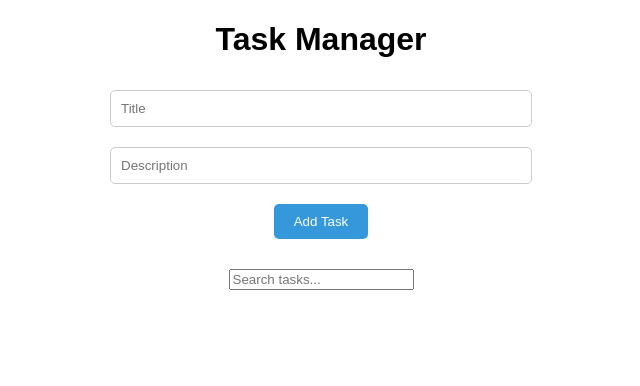
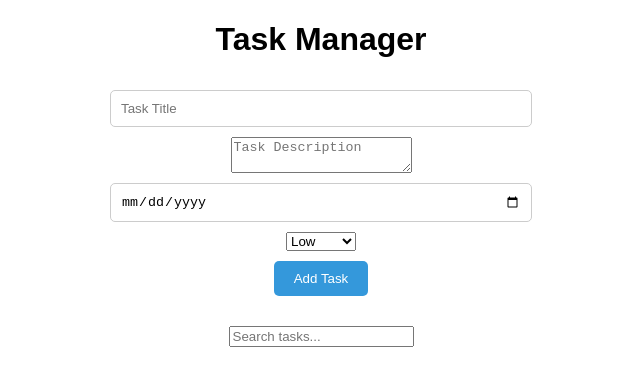
Before and after one commit to BijithBMaman/Task-manager, a React (Create React App) app: page / in a window 1280 px wide. Shown: the top 386 px of the page, without its empty margins (319-959 px from the left). Built offline with nearby package versions, Linux system fonts and the light colour scheme.

Commit message:
Update TaskForm.js to include due date and priority, and ensure unique task titles

```diff
--- a/src/TaskForm.js
+++ b/src/TaskForm.js
@@ -1,13 +1,21 @@
 import React, { useState, useEffect } from 'react';
+import {  isValidDueDate } from './TaskUtils';
 
-const TaskForm = ({ addTask, editTask, taskToEdit, setTaskToEdit }) => {
+const TaskForm = ({ addTask, editTask, taskToEdit, setTaskToEdit, onSubmit, onCancel, tasks }) => {
   const [title, setTitle] = useState('');
   const [description, setDescription] = useState('');
-
+  const [task, setTask] = useState({
+    title: '',
+    description: '',
+    dueDate: '',
+    priority: 'Low',
+  });
+  const handleChange = (e) => {
+    setTask({ ...task, [e.target.name]: e.target.value });
+  };
   useEffect(() => {
-    if (taskToEdit !== null) {
-      setTitle(taskToEdit.title);
-      setDescription(taskToEdit.description);
+    if (taskToEdit) {
+        setTask(taskToEdit);
     }
   }, [taskToEdit]);
 
@@ -23,34 +31,62 @@ const TaskForm = ({ addTask, editTask, taskToEdit, setTaskToEdit }) => {
       setTitle('');
       setDescription('');
     }
+    if (!isTitleUnique(task.title, tasks, taskToEdit?.id)) {
+        alert('Task title must be unique');
+        return;
+      }
+      if (!isValidDueDate(task.dueDate)) {
+        alert('Due date must be today or in the future');
+        return;
+      }
+      onSubmit(task);
+      setTask({ title: '', description: '', dueDate: '', priority: 'Low' });
   };
 
-  const handleCancel = () => {
-    setTaskToEdit(null);
-    setTitle('');
-    setDescription('');
-  };
 
   return (
     <div className="task-form">
       <form onSubmit={handleSubmit}>
-        <input
+      <input
           type="text"
-          placeholder="Title"
-          value={title}
-          onChange={(e) => setTitle(e.target.value)}
+          name="title"
+          value={task.title}
+          onChange={handleChange}
+          placeholder="Task Title"
+          required
+        />
+        <textarea
+          name="description"
+          value={task.description}
+          onChange={handleChange}
+          placeholder="Task Description"
+          required
         />
         <input
-          type="text"
-          placeholder="Description"
-          value={description}
-          onChange={(e) => setDescription(e.target.value)}
+          type="date"
+          name="dueDate"
+          value={task.dueDate}
+          onChange={handleChange}
+          required
         />
-        <button type="submit">{taskToEdit !== null ? 'Update Task' : 'Add Task'}</button>
-        {taskToEdit !== null && <button type="button" onClick={handleCancel}>Cancel</button>}
+        <select
+          name="priority"
+          value={task.priority}
+          onChange={handleChange}
+        >
+          <option value="Low">Low</option>
+          <option value="Medium">Medium</option>
+          <option value="High">High</option>
+        </select>
+        <button type="submit">{taskToEdit ? 'Update Task' : 'Add Task'}</button>
+        {taskToEdit && <button type="button" onClick={onCancel}>Cancel</button>}
       </form>
     </div>
   );
 };
 
+
+const isTitleUnique = (title, tasks, taskId) => {
+    return !tasks.some(task => task.title === title && task.id !== taskId);
+  };
 export default TaskForm;
```
